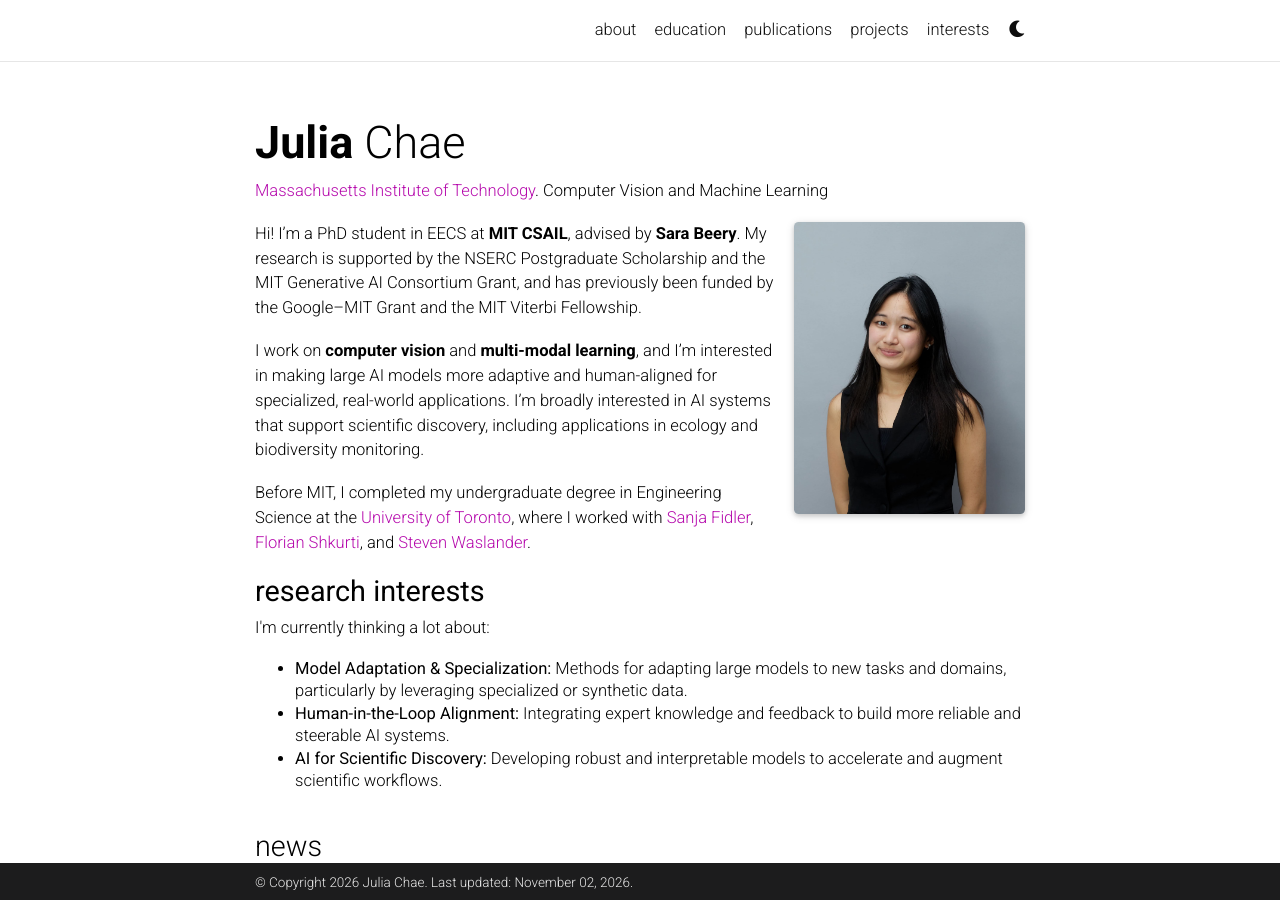
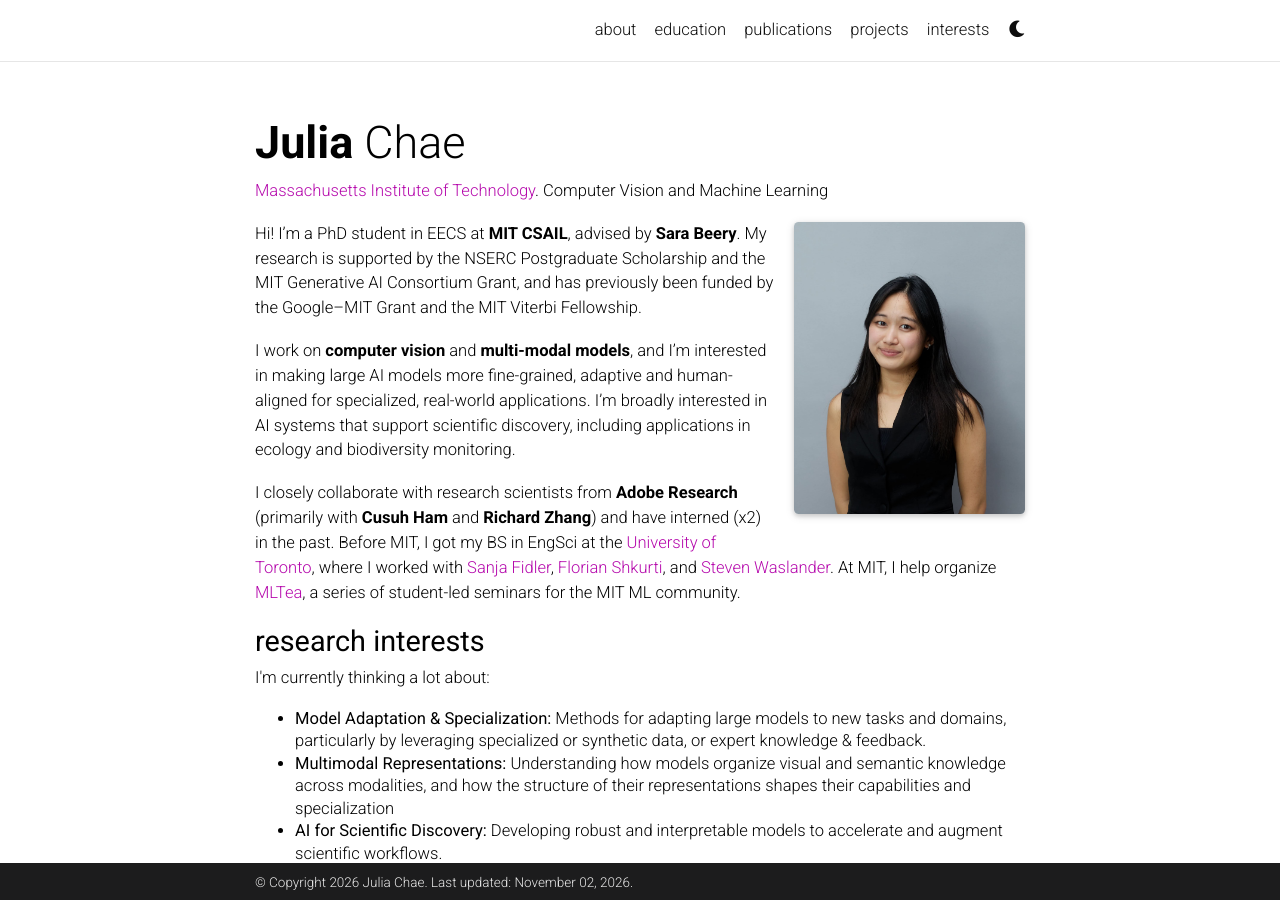
Before and after one commit to JuliaChae/JuliaChae.github.io, a Jekyll site: the page built from _pages/about.md, in a window 1280 px wide and 900 px high. Built offline with Jekyll 4.4.1, drawn with Linux system fonts in a browser that asks for light colours; full-size pictures stand in for the smaller copies a plugin makes; comment, search, counter and statistics services are not loaded; a style sheet for code colours, icons or effects is not loaded; some of the changed text lies outside the part shown.

Commit message:
Update bio, publications, and social links

```diff
--- a/_config.yml
+++ b/_config.yml
@@ -69,7 +69,7 @@
 mastodon_username: # your mastodon instance+username in the format instance.tld/@username
 linkedin_username: julia-chae # your LinkedIn user name
 telegram_username: # your Telegram user name
-scholar_userid: # your Google Scholar ID
+scholar_userid: U16kRHoAAAAJ # your Google Scholar ID
 semanticscholar_id: # your Semantic Scholar ID
 whatsapp_number: # your WhatsApp number (full phone number in international format. Omit any zeroes, brackets, or dashes when adding the phone number in international format.)
 orcid_id: # your ORCID ID
--- a/_includes/publications.html
+++ b/_includes/publications.html
@@ -1,4 +1,33 @@
 <h2 style="padding-top: 30px;"><b>Selected Publications</b></h2>
+
+<table style="padding-top: 10px;width:100%;border:0px;border-spacing:0px;border-collapse:separate;margin-right:auto;margin-left:auto;"><tbody>
+  <tr>
+    <td style="padding-right: 20px; width:25%;" aria-hidden="true"></td>
+    <td width="75%" valign="middle">
+      <p1>
+      <strong>ID-Sim: An Identity-Focused Similarity Metric</strong>
+      <br> <strong>Julia Chae</strong>, Nicholas Kolkin, Jui-Hsien Wang, Richard Zhang, Sara Beery, Cusuh Ham
+      <br><em>CVPR 2026</em>
+      <br> <a href="https://github.com/JuliaChae/id_sim">Project Page</a> / <a href="https://arxiv.org/abs/2604.05039">Paper</a> / <a href="https://juliachae.github.io/id_sim/">Code</a> / <a href="https://huggingface.co/datasets/chaenayo/Subjects2k">Dataset</a>
+      </p1>
+    </td>
+  </tr>
+</tbody></table>
+
+<table style="padding-top: 10px;width:100%;border:0px;border-spacing:0px;border-collapse:separate;margin-right:auto;margin-left:auto;"><tbody>
+  <tr>
+    <td style="padding-right: 20px; width:25%;" aria-hidden="true"></td>
+    <td width="75%" valign="middle">
+      <p1>
+      <strong>INQUIRE-Search: Interactive discovery in large-scale biodiversity databases</strong>
+      <br> Edward Vendrow*, <strong>Julia Chae*</strong>, Rupa Kurinchi-Vendhan*, Isaac Eckert, Jazlynn Hall, Marta Jarzyna, Reymond Miyajima, Ruth Oliver, Laura Pollock, Lauren Shrack, Scott Yanco, Oisin Mac Aodha, Sara Beery
+      <br><em>Ecological Informatics</em>
+      <br> <a href="https://www.sciencedirect.com/science/article/pii/S1574954126002864">Paper</a> / <a href="https://github.com/Beery-Lab/INQUIRE-Search/tree/main">Code &amp; Data</a>
+      <br><small><em>* Denotes equal contribution</em></small>
+      </p1>
+    </td>
+  </tr>
+</tbody></table>
 
 <table style="padding-top: 10px;width:100%;border:0px;border-spacing:0px;border-collapse:separate;margin-right:auto;margin-left:auto;"><tbody>
   <tr>
@@ -13,7 +42,7 @@
       <br><em>ICCV Instance-Level Recognition and Generation Workshop <a href="https://ilr-workshop.github.io/ICCVW2025/">(ILR+G)</a></em>, 2025
       <br> <a href="https://personalized-rep.github.io/">Project Page</a> / <a href="https://arxiv.org/abs/2412.16156">Paper</a> / <a href="https://github.com/ssundaram21/personalized-rep">Code</a> / <a href="https://huggingface.co/datasets/chaenayo/PODS">PODS Dataset</a>
       <br><small><em>* Denotes equal contribution</em></small>
-      <br> <br> We introduce a representation learning framework that leverages few-shot T2I diffusion–generated synthetic images to learn object-centric representations for diverse downstream tasks. Using reformulations of two benchmarks and a novel personalized dataset, we demonstrate significant gains across various downstream vision tasks, and analyze the factors driving these improvements.</p1>
+      </p1>
     </td>
   </tr>
 </tbody></table>
@@ -29,7 +58,7 @@
       <br> Zhongzhen Luo , Wenjie Xue, <strong> Julia Chae </strong>, Guoyi Fu
       <br><em><a href="https://www.ieee-ras.org/publications/ra-l">IEEE Robotics and Automation Letters</a></em>, April 2022
       <br> <a href="https://ieeexplore.ieee.org/document/9730091/">Journal Paper</a>
-      <br> <br> SKP is a multi-task perception module which jointly optimizes keypoint and part-segmentation learning in order to improve generalizability of category-level objects for robotic grasping. This model demonstrates accurate performance in real data, while being trained purely in the synthetic domain. </p1>
+      </p1>
     </td>
   </tr>
 </tbody></table>
@@ -45,7 +74,7 @@
       <br> Cody Reading, Ali Harakeh, <strong> Julia Chae </strong>, Steven L. Waslander
       <br>[Oral Presentation]. <em><a href="http://cvpr2021.thecvf.com/">Conference on Computer Vision and Pattern Recognition</a></em>, 2021
       <br> <a href="https://trailab.github.io/CaDDN/">Project Page</a> / <a href="https://arxiv.org/pdf/2103.01100.pdf">Paper</a> / <a href="https://github.com/TRAILab/CaDDN">Code</a> / <a href="https://www.youtube.com/watch?v=E3NoO_c6tPg&t=5s&ab_channel=trailab">Talk</a>
-      <br> <br> CaDDN is an approach for joint depth estimation and object detection that uses a predicted categorical depth distribution for each pixel to project contextual feature information in 3D space. CaDDN ranked 1st amongst published monocular methods on KITTI and Waymo 3D object detection datasets at publication.</p1>
+      </p1>
     </td>
   </tr>
 </tbody></table>
--- a/_includes/research_interests.html
+++ b/_includes/research_interests.html
@@ -7,7 +7,7 @@
 <h2><b>research interests</b></h2>
 <p>I'm currently thinking a lot about:</p>
 <ul>
-<li><b>Model Adaptation & Specialization:</b> Methods for adapting large models to new tasks and domains, particularly by leveraging specialized or synthetic data.</li>
-<li><b>Human-in-the-Loop Alignment:</b> Integrating expert knowledge and feedback to build more reliable and steerable AI systems.</li>
+<li><b>Model Adaptation &amp; Specialization:</b> Methods for adapting large models to new tasks and domains, particularly by leveraging specialized or synthetic data, or expert knowledge &amp; feedback.</li>
+<li><b>Multimodal Representations:</b> Understanding how models organize visual and semantic knowledge across modalities, and how the structure of their representations shapes their capabilities and specialization</li>
 <li><b>AI for Scientific Discovery:</b> Developing robust and interpretable models to accelerate and augment scientific workflows.</li>
 </ul>
--- a/_includes/social.html
+++ b/_includes/social.html
@@ -3,7 +3,6 @@
 {% if site.scholar_userid %}<a href="https://scholar.google.com/citations?user={{ site.scholar_userid }}" target="_blank" title="Google Scholar"><i class="ai ai-google-scholar"></i></a>{% endif %}
 {% if site.publons_id %}<a href="https://publons.com/a/{{ site.publons_id }}/" target="_blank" title="Publons"><i class="ai ai-publons"></i></a>{% endif %}
 {% if site.research_gate_profile %}<a href="https://www.researchgate.net/profile/{{site.research_gate_profile}}/" target="_blank" title="ResearchGate"><i class="ai ai-researchgate"></i></a>{% endif %}
-{% if site.github_username %}<a href="https://github.com/{{ site.github_username }}" target="_blank" title="GitHub"><i class="fab fa-github"></i></a>{% endif %}
 {% if site.linkedin_username %}<a href="https://www.linkedin.com/in/{{ site.linkedin_username }}" target="_blank" title="LinkedIn"><i class="fab fa-linkedin"></i></a>{% endif %}
 {% if site.twitter_username %}<a href="https://twitter.com/{{ site.twitter_username }}" target="_blank" title="Twitter"><i class="fab fa-twitter"></i></a>{% endif %}
 {% if site.medium_username %}<a href="https://medium.com/@{{ site.medium_username }}" target="_blank" title="Medium"><i class="fab fa-medium"></i></a>{% endif %}
@@ -15,4 +14,3 @@
 {% if site.keybase_username %}<a href="https://keybase.io/{{ site.keybase_username }}" target="_blank" title="Keybase"><i class="fab fa-keybase"></i></a>{% endif %}
 {% if site.gitlab_username %}<a href="https://gitlab.com/{{ site.gitlab_username }}" target="_blank" title="GitLab"><i class="fab fa-gitlab"></i></a>{% endif %}
 {% if site.dblp_url %}<a href="{{ site.dblp_url }}" target="_blank" title="DBLP"><i class="ai ai-dblp"></i></a>{% endif %}
-<a href="assets/pdf/JuliaChae_CV_Jan25.pdf" style="color:black"><i class="fas fa-file-alt"></i></a>
--- a/_pages/about.md
+++ b/_pages/about.md
@@ -24,9 +24,9 @@
 
 Hi! I’m a PhD student in EECS at [**MIT CSAIL**](https://www.csail.mit.edu/), advised by [**Sara Beery**](https://beerys.github.io/). My research is supported by the NSERC Postgraduate Scholarship and the MIT Generative AI Consortium Grant, and has previously been funded by the Google–MIT Grant and the MIT Viterbi Fellowship.
 
-I work on **computer vision** and **multi-modal learning**, and I'm interested in making large AI models more adaptive and human-aligned for specialized, real-world applications. I’m broadly interested in AI systems that support scientific discovery, including applications in ecology and biodiversity monitoring.
+I work on **computer vision** and **multi-modal models**, and I’m interested in making large AI models more fine-grained, adaptive and human-aligned for specialized, real-world applications. I’m broadly interested in AI systems that support scientific discovery, including applications in ecology and biodiversity monitoring.
 
-Before MIT, I completed my undergraduate degree in Engineering Science at the [University of Toronto](https://discover.engineering.utoronto.ca/programs/engineering-programs/engineering-science/), where I worked with [Sanja Fidler](https://www.cs.toronto.ca/~fidler/), [Florian Shkurti](http://www.cs.toronto.edu/~florian/), and [Steven Waslander](https://www.trailab.utias.utoronto.ca/stevenwaslander).
+I closely collaborate with research scientists from **Adobe Research** (primarily with [**Cusuh Ham**](https://cusuh.github.io) and [**Richard Zhang**](https://richzhang.github.io)) and have interned (x2) in the past. Before MIT, I got my BS in EngSci at the [University of Toronto](https://discover.engineering.utoronto.ca/programs/engineering-programs/engineering-science/), where I worked with [Sanja Fidler](https://www.cs.toronto.ca/~fidler/), [Florian Shkurti](http://www.cs.toronto.edu/~florian/), and [Steven Waslander](https://www.trailab.utias.utoronto.ca/stevenwaslander). At MIT, I help organize [MLTea](https://www.csail.mit.edu/taxonomy/term/417), a series of student-led seminars for the MIT ML community.
 
 <!-- Hi! I’m a EECS PhD student at [**MIT CSAIL**](https://www.csail.mit.edu/), advised by [**Sara Beery**](https://beerys.github.io/).
 My PhD is supported by the **NSERC Postgraduate Scholarship** and the **MIT Generative AI Consortium Grant**, and was previously supported by the **Google–MIT Grant** and the **MIT Viterbi Fellowship**.
```
